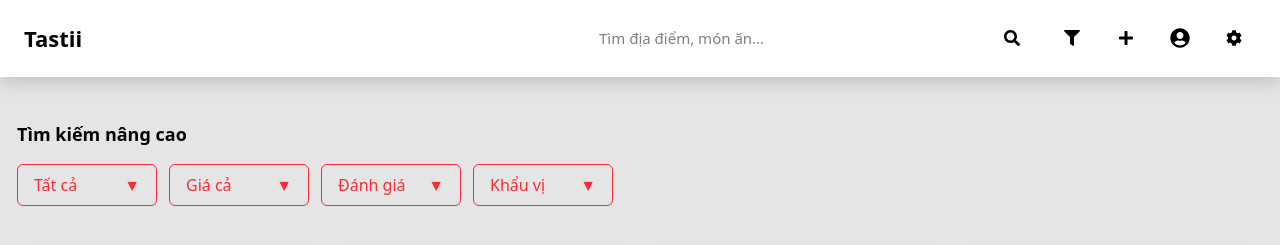
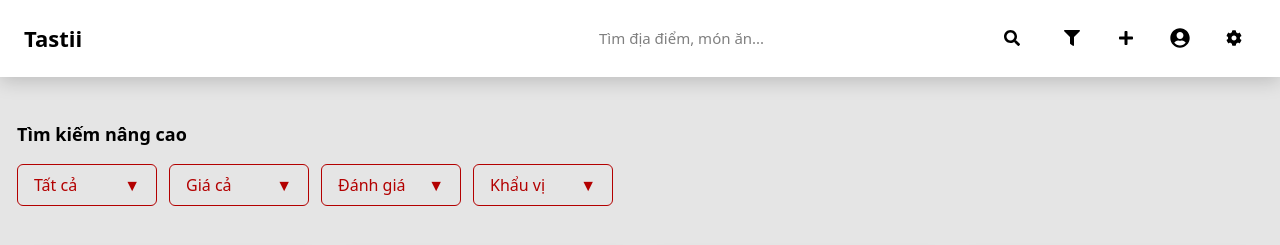
Before and after one commit to vungochieu21/website-savoryhub, a Next.js app: page /filter in a window 1280 px wide. Shown: the top 245 px of the page. Built offline with nearby package versions, Linux system fonts and the light colour scheme; grey boxes are pictures that could not be loaded.

Commit message:
update v3.1

```diff
--- a/app/filter/page.tsx
+++ b/app/filter/page.tsx
@@ -6,7 +6,6 @@ import Footer from "@/components/Footer";
 import FoodCard from "@/components/FoodCard";
 import foodsData from "@/data/food.json";
 
-// ⭐ ADD FONT AWESOME
 import { FontAwesomeIcon } from "@fortawesome/react-fontawesome";
 import { faStar } from "@fortawesome/free-solid-svg-icons";
 
@@ -29,7 +28,6 @@ export default function FilterPage() {
       if (price === "high" && item.price < 150000) return false;
     }
 
-    // rating (giữ nguyên logic mới)
     if (rating !== "all") {
       if (rating === "1-2" && !(item.rating >= 1 && item.rating < 2)) return false;
       if (rating === "2-3" && !(item.rating >= 2 && item.rating < 3)) return false;
@@ -54,14 +52,14 @@ export default function FilterPage() {
       <div className="relative">
         <button
           onClick={() => setOpen(open === id ? null : id)}
-          className="border border-red-500 text-red-500 px-4 py-2 rounded-md min-w-[140px] flex justify-between items-center"
+          className="border border-[#b30000] text-[#b30000] px-4 py-2 rounded-md min-w-[140px] flex justify-between items-center"
         >
           {options.find((o: any) => o.value === value)?.label || label}
           <span>▼</span>
         </button>
 
         <div
-          className={`absolute left-0 mt-2 w-full bg-white border border-red-500 rounded-md shadow-lg overflow-hidden transition-all duration-200 z-50 ${
+          className={`absolute left-0 mt-2 w-full bg-white border border-[#b30000] rounded-md shadow-lg overflow-hidden transition-all duration-200 z-50 ${
             open === id
               ? "max-h-60 opacity-100"
               : "max-h-0 opacity-0 pointer-events-none"
@@ -74,7 +72,7 @@ export default function FilterPage() {
                 setValue(opt.value);
                 setOpen(null);
               }}
-              className="px-3 py-2 hover:bg-red-500 hover:text-white cursor-pointer"
+              className="px-3 py-2 hover:bg-[#b30000] hover:text-white cursor-pointer"
             >
               {opt.label}
             </div>
@@ -103,7 +101,6 @@ export default function FilterPage() {
           className="flex flex-wrap gap-3 p-4 justify-start"
           onClick={(e) => e.stopPropagation()}
         >
-          {/* TYPE */}
           <Dropdown
             id="type"
             value={type}
@@ -118,7 +115,6 @@ export default function FilterPage() {
             ]}
           />
 
-          {/* PRICE */}
           <Dropdown
             id="price"
             value={price}
@@ -132,7 +128,6 @@ export default function FilterPage() {
             ]}
           />
 
-          {/* ⭐ RATING ICON FIX */}
           <Dropdown
             id="rating"
             value={rating}
@@ -140,51 +135,14 @@ export default function FilterPage() {
             label="Rating"
             options={[
               { value: "all", label: "Đánh giá" },
-
-              {
-                value: "1-2",
-                label: (
-                  <span>
-                  <FontAwesomeIcon icon={faStar} /> 1 - 2
-                  </span>
-                ),
-              },
-              {
-                value: "2-3",
-                label: (
-                  <span>
-                   <FontAwesomeIcon icon={faStar} /> 2 - 3
-                  </span>
-                ),
-              },
-              {
-                value: "3-4",
-                label: (
-                  <span>
-                   <FontAwesomeIcon icon={faStar} /> 3 - 4
-                  </span>
-                ),
-              },
-              {
-                value: "4-5",
-                label: (
-                  <span>
-                   <FontAwesomeIcon icon={faStar} /> 4 - 5
-                  </span>
-                ),
-              },
-              {
-                value: "5",
-                label: (
-                  <span>
-                   <FontAwesomeIcon icon={faStar} /> 5
-                  </span>
-                ),
-              },
+              { value: "1-2", label: <span><FontAwesomeIcon icon={faStar} /> 1 - 2</span> },
+              { value: "2-3", label: <span><FontAwesomeIcon icon={faStar} /> 2 - 3</span> },
+              { value: "3-4", label: <span><FontAwesomeIcon icon={faStar} /> 3 - 4</span> },
+              { value: "4-5", label: <span><FontAwesomeIcon icon={faStar} /> 4 - 5</span> },
+              { value: "5", label: <span><FontAwesomeIcon icon={faStar} /> 5</span> },
             ]}
           />
 
-          {/* TAG */}
           <Dropdown
             id="tag"
             value={tag}
@@ -200,7 +158,6 @@ export default function FilterPage() {
           />
         </div>
 
-        {/* GRID */}
         <div className="grid grid-cols-1 sm:grid-cols-2 md:grid-cols-3 lg:grid-cols-4 gap-4 p-6">
           {filteredFoods.map((item: any, index: number) => (
             <FoodCard
--- a/app/layout.tsx
+++ b/app/layout.tsx
@@ -1,18 +1,14 @@
-import type { Metadata } from "next";
 import "./globals.css";
 import "leaflet/dist/leaflet.css";
 import Script from "next/script";
+import ScrollToTopButton from "@/components/ScrollToTopButton";
 
-export const metadata: Metadata = {
+export const metadata = {
   title: "SavoryHub",
   description: "Food Map App",
 };
 
-export default function RootLayout({
-  children,
-}: {
-  children: React.ReactNode;
-}) {
+export default function RootLayout({ children }) {
   return (
     <html lang="en" suppressHydrationWarning>
       <head>
@@ -30,7 +26,12 @@ export default function RootLayout({
         </Script>
       </head>
 
-      <body>{children}</body>
+      <body>
+        {children}
+
+        {/* Scroll to top button */}
+        <ScrollToTopButton />
+      </body>
     </html>
   );
 }
--- /dev/null
+++ b/components/ScrollToTopButton.jsx
@@ -0,0 +1,69 @@
+"use client";
+
+import { useEffect, useState } from "react";
+import { FontAwesomeIcon } from "@fortawesome/react-fontawesome";
+import { faArrowUp } from "@fortawesome/free-solid-svg-icons";
+
+export default function ScrollToTopButton() {
+  const [visible, setVisible] = useState(false);
+
+  useEffect(() => {
+    const handleScroll = () => {
+      setVisible(window.scrollY > 300);
+    };
+
+    window.addEventListener("scroll", handleScroll);
+    return () => window.removeEventListener("scroll", handleScroll);
+  }, []);
+
+  const scrollToTop = () => {
+    const start = window.scrollY;
+    const duration = 1200;
+    let startTime = null;
+
+    const animateScroll = (currentTime) => {
+      if (!startTime) startTime = currentTime;
+      const timeElapsed = currentTime - startTime;
+
+      const progress = Math.min(timeElapsed / duration, 1);
+      const ease = 1 - Math.pow(1 - progress, 3);
+
+      window.scrollTo(0, start * (1 - ease));
+
+      if (timeElapsed < duration) {
+        requestAnimationFrame(animateScroll);
+      }
+    };
+
+    requestAnimationFrame(animateScroll);
+  };
+
+  return (
+    visible && (
+      <button
+        onClick={scrollToTop}
+        style={{
+          position: "fixed",
+          bottom: "28px",
+          right: "28px",
+          width: "64px",        // ⬅️ to hơn
+          height: "64px",       // ⬅️ to hơn
+          borderRadius: "50%",  // ⬅️ hình tròn
+          backgroundColor: "#b30000",
+          color: "#fff",
+          border: "none",
+          cursor: "pointer",
+          display: "flex",      // ⬅️ căn giữa icon
+          alignItems: "center",
+          justifyContent: "center",
+          fontSize: "30px",
+          zIndex: 9999,
+          boxShadow: "0 6px 18px rgba(0,0,0,0.25)",
+          transition: "all 0.2s ease",
+        }}
+      >
+        <FontAwesomeIcon icon={faArrowUp} />
+      </button>
+    )
+  );
+}
--- a/data/food.json
+++ b/data/food.json
@@ -4,7 +4,7 @@
     "type": "food",
     "name": "Phở Thìn Hà Nội",
     "address": "12 Nguyễn Huệ, Q1",
-    "image": "https://picsum.photos/300/200?1",
+    "image": "https://phothinhanoi.vn//storage/photos/pho/Ph____n___m_g___u.jpg",
     "rating": 4.8,
     "comments": 120,
     "photos": 45,
@@ -16,7 +16,7 @@
     "type": "food",
     "name": "Bún Bò Huế O Lan",
     "address": "45 Lê Lợi, Q3",
-    "image": "https://picsum.photos/300/200?2",
+    "image": "https://mms.img.susercontent.com/vn-11134259-7ras8-m2akvungx4fm67@resize_ss1242x600!@crop_w1242_h600_cT",
     "rating": 3.6,
     "comments": 88,
     "photos": 22,
@@ -28,7 +28,7 @@
     "type": "fastfood",
     "name": "Pizza House",
     "address": "99 Võ Văn Tần",
-    "image": "https://picsum.photos/300/200?3",
+    "image": "https://down-vn.img.susercontent.com/vn-11134513-7r98o-lsv4j4t69cck44@resize_ss640x400",
     "rating": 4.7,
     "comments": 54,
     "photos": 19,
@@ -40,7 +40,7 @@
     "type": "drink",
     "name": "Trà Sữa Mixue",
     "address": "21 Trần Hưng Đạo",
-    "image": "https://picsum.photos/300/200?4",
+    "image": "https://mms.img.susercontent.com/vn-11134259-7ra0g-m9445adqzszm34@resize_ss1242x600!@crop_w1242_h600_cT",
     "rating": 3.2,
     "comments": 31,
     "photos": 12,
@@ -52,7 +52,7 @@
     "type": "food",
     "name": "Bún Đậu Cô Ba",
     "address": "Yersin",
-    "image": "/images/bundau.jpg",
+    "image": "https://mms.img.susercontent.com/vn-11134513-7r98o-lwwlct9e6huj01@resize_ss1242x600!@crop_w1242_h600_cT",
     "rating": 2.4,
     "comments": 124,
     "photos": 31,
@@ -64,7 +64,7 @@
     "type": "buffet",
     "name": "Seoul Garden Buffet",
     "address": "AEON Mall",
-    "image": "/images/seoulgarden.jpg",
+    "image": "https://pasgo.vn/Upload/anh-chi-tiet/nha-hang-seoul-garden-the-garden-me-tri-slide-1-normal-132517517828.webp",
     "rating": 4.2,
     "comments": 215,
     "photos": 52,
@@ -76,7 +76,7 @@
     "type": "food",
     "name": "Bánh Xèo Út Nhỏ",
     "address": "Nguyễn Văn Tiết",
-    "image": "/images/banhxeo.jpg",
+    "image": "https://img.mservice.com.vn/common/u/2e02fb5fe4f64fb55bc713540643c6f8eae702d101cea8c59afc49cfc505fc37/e53079fd-9552-404e-9e32-c844d4168c86vguaipba.jpeg",
     "rating": 1.8,
     "comments": 98,
     "photos": 20,
@@ -88,7 +88,7 @@
     "type": "food",
     "name": "Phở Gia Truyền",
     "address": "Trần Hưng Đạo",
-    "image": "/images/pho.jpg",
+    "image": "https://phothin1955.vn/sites/default/files/styles/image_news/public/2024-09/pho-gia-truyen.jpg?itok=MvvoKEcUhttps://phothin1955.vn/sites/default/files/styles/image_news/public/2024-09/pho-gia-truyen.jpg?itok=MvvoKEcU",
     "rating": 2.9,
     "comments": 186,
     "photos": 40,
@@ -100,7 +100,7 @@
     "type": "food",
     "name": "Cơm Tấm 198",
     "address": "CMT8",
-    "image": "/images/comtam.jpg",
+    "image": "https://down-vn.img.susercontent.com/vn-11134513-7r98o-lsv1tg3ejpacc6@resize_ss640x400",
     "rating": 4.5,
     "comments": 76,
     "photos": 15,
@@ -112,7 +112,7 @@
     "type": "drink",
     "name": "Cheese House",
     "address": "Nguyễn An Ninh",
-    "image": "/images/trasua.jpg",
+    "image": "https://down-vn.img.susercontent.com/vn-11134513-7r98o-lsv352n1lfvd42@resize_ss640x400",
     "rating": 1.5,
     "comments": 142,
     "photos": 26,
@@ -124,7 +124,7 @@
     "type": "food",
     "name": "Hải Sản Biển Đông",
     "address": "DT743A",
-    "image": "/images/haisan.jpg",
+    "image": "https://cdn.dealtoday.vn/buffer-hai-san-bien-dong-voi-mon-an-hap-dan_10052023141520.jpg",
     "rating": 4.8,
     "comments": 201,
     "photos": 48,
@@ -136,7 +136,7 @@
     "type": "fastfood",
     "name": "Gà Rán Crunchy",
     "address": "Huỳnh Văn Lũy",
-    "image": "/images/garan.jpg",
+    "image": "https://mms.img.susercontent.com/vn-11134259-7ras8-mbxnrh8dqj5ee3@resize_ss1242x600!@crop_w1242_h600_cT",
     "rating": 2.1,
     "comments": 89,
     "photos": 19,
@@ -148,7 +148,7 @@
     "type": "fastfood",
     "name": "Bánh Mì Express",
     "address": "Q1",
-    "image": "https://picsum.photos/300/200?13",
+    "image": "https://usercontent.one/wp/www.banhmiexpress.be/wp-content/uploads/2022/12/all-1.jpeg?media=1725640402",
     "rating": 4.1,
     "comments": 110,
     "photos": 20,
@@ -160,7 +160,7 @@
     "type": "food",
     "name": "Sushi Tokyo Mini",
     "address": "Q7",
-    "image": "https://picsum.photos/300/200?14",
+    "image": "https://a1.cdn.japantravel.com/photo/28846-146378/800!/tokyo-tiny-sushi-at-sushiya-no-nohachi-146378.jpg",
     "rating": 3.4,
     "comments": 95,
     "photos": 18,
@@ -172,7 +172,7 @@
     "type": "buffet",
     "name": "Hotpot Story",
     "address": "Vincom",
-    "image": "https://picsum.photos/300/200?15",
+    "image": "https://hotpotstory.vn/wp-content/uploads/2023/06/Full-Flatlay-t%C6%B0%C6%A1ng-t%C3%A1c.jpg",
     "rating": 4.6,
     "comments": 130,
     "photos": 40,
@@ -184,7 +184,7 @@
     "type": "food",
     "name": "Bò Né 3 Ngon",
     "address": "Thủ Đức",
-    "image": "https://picsum.photos/300/200?16",
+    "image": "https://pasgo.vn/Upload/anh-chi-tiet/nha-hang-bo-ne-3-ngon-bep-quang-nguyen-van-linh-2-normal-1478899045822.webp",
     "rating": 1.9,
     "comments": 77,
     "photos": 12,
@@ -196,7 +196,7 @@
     "type": "food",
     "name": "Cháo Sườn 24h",
     "address": "Q10",
-    "image": "https://picsum.photos/300/200?17",
+    "image": "https://cdn.24h.com.vn/upload/2-2020/images/2020-04-11//1586594856-2b10676ce81310550b93b234c9f83587.jpg",
     "rating": 2.6,
     "comments": 66,
     "photos": 10,
@@ -208,7 +208,7 @@
     "type": "drink",
     "name": "Highlands Coffee",
     "address": "Toàn quốc",
-    "image": "https://picsum.photos/300/200?18",
+    "image": "https://aeonmall-review-rikkei.cdn.vccloud.vn/public/wp/16/news/x2UlN3jwxElzBiP6FK45moBYP65pATuwHHnOn2jC.png",
     "rating": 4.6,
     "comments": 300,
     "photos": 80,
@@ -220,7 +220,7 @@
     "type": "food",
     "name": "Mì Cay 7 Cấp Độ",
     "address": "Q5",
-    "image": "https://picsum.photos/300/200?19",
+    "image": "https://cdn.shopify.com/s/files/1/0617/2497/files/cach-nau-mi-cay-7-cap-do.jpg?v=1658547040",
     "rating": 3.8,
     "comments": 140,
     "photos": 33,
@@ -232,7 +232,7 @@
     "type": "food",
     "name": "Cơm Chay An Lạc",
     "address": "Bình Thạnh",
-    "image": "https://picsum.photos/300/200?20",
+    "image": "https://down-vn.img.susercontent.com/vn-11134259-7r98o-lwc2iur29y3d2f@resize_ss640x400",
     "rating": 4.7,
     "comments": 90,
     "photos": 25,
```
